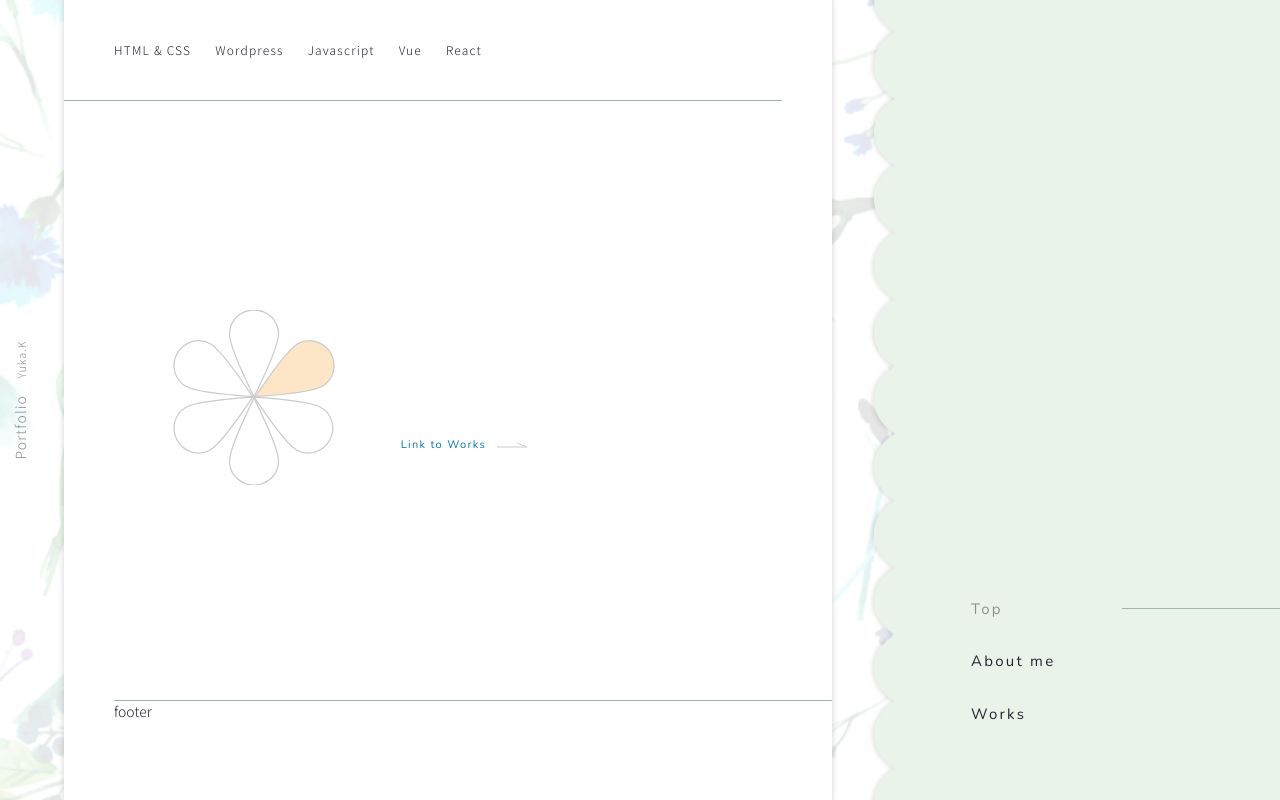
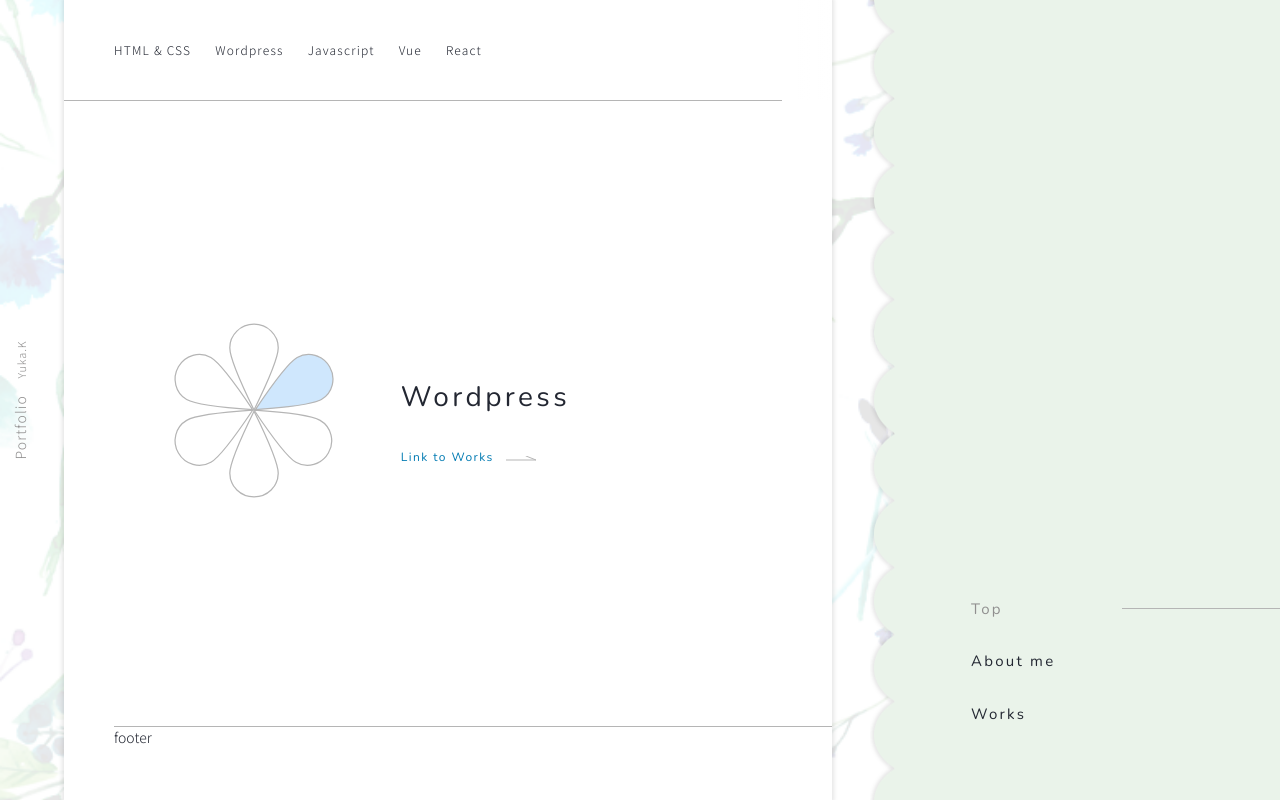
Before and after one commit to Fielsyuka/portfolio, a Vue app: page / in a window 1280 px wide. Built offline with nearby package versions, Linux system fonts and the light colour scheme.

Commit message:
トップのアニメーション

```diff
--- a/src/assets/scss/_mixin.scss
+++ b/src/assets/scss/_mixin.scss
@@ -15,7 +15,7 @@ $color-sub: #908f8f;
 $color-point: #4a7c7c;
 $color-theme: #325d80;
 $color-aside: #eaf3ea;
-$color-line: #a2b6a8;
+$color-line: #b5b5b5;
 $color-link: #007ab2;
 
 //ベースのフォントサイズ
--- a/src/assets/scss/layout.scss
+++ b/src/assets/scss/layout.scss
@@ -33,12 +33,11 @@
 .l-main {
   position: relative;
   display: flex;
-  align-items: center;
   justify-content: center;
   width: 100%;
   height: 100vh;
   padding-top: 80px;
-  // padding-bottom: 20px;
+  // padding-bottom: 60px;
   background: url("../images/flower_bg.png") no-repeat center center/cover fixed;
   z-index: 1000;
 }
@@ -47,7 +46,7 @@
   overflow-x: hidden;
   overflow-y: auto;
   width: 100%;
-  height: calc(100vh - 80px);
+  height: 100%;
   margin-right: $padding-sp;
   margin-left: $padding-sp;
   background: #fff;
@@ -57,7 +56,6 @@
 }
 
 .l-main__wrapper {
-  // height: calc(100vh - 80px);
 }
 
 .l-main__footer {
@@ -68,6 +66,7 @@
 .l-main__section {
   position: relative;
   width: 100%;
+  height: 100%;
   padding-top: 60px;
   padding-bottom: 60px;
 }
--- /dev/null
+++ b/src/components/TopCatch.vue
@@ -0,0 +1,213 @@
+<template>
+  <div class="top-catch">
+    <div class="top-catch__flower">
+      <svg :class="lists[0].class" viewBox="-1 -1 146 142" version="1.1" xmlns="http://www.w3.org/2000/svg" xmlns:xlink="http://www.w3.org/1999/xlink">
+        <g stroke="#b5b5b5" stroke-width="1" fill="none" fill-rule="evenodd">
+          <path d="M72.0143885,69.4964029 C85.1079137,42.8831365 91.6546763,26.0688453 91.6546763,19.0535295 C91.6546763,8.53055572 82.8614199,0 72.0143885,0 C61.1673571,0 52.3741007,8.53055572 52.3741007,19.0535295 C52.3741007,26.0688453 58.9208633,42.8831365 72.0143885,69.4964029 Z" fill="#F7D8E3" class="fl-html"></path>
+          <path d="M103.23741,86.618705 C116.330935,60.0054386 122.877698,43.1911475 122.877698,36.1758317 C122.877698,25.6528579 114.084441,17.1223022 103.23741,17.1223022 C92.3903787,17.1223022 83.5971223,25.6528579 83.5971223,36.1758317 C83.5971223,43.1911475 90.1438849,60.0054386 103.23741,86.618705 Z" transform="translate(103.237410, 51.870504) rotate(60.000000) translate(-103.237410, -51.870504)" fill="#9FD0FC" class="fl-wp"></path>
+          <path d="M102.230216,121.870504 C115.323741,95.2572372 121.870504,78.4429461 121.870504,71.4276302 C121.870504,60.9046564 113.077247,52.3741007 102.230216,52.3741007 C91.3831844,52.3741007 82.5899281,60.9046564 82.5899281,71.4276302 C82.5899281,78.4429461 89.1366906,95.2572372 102.230216,121.870504 Z" transform="translate(102.230216, 87.122302) scale(1, -1) rotate(60.000000) translate(-102.230216, -87.122302)" fill="#FFEBB2" class="fl-js"></path>
+          <path d="M72.0143885,140 C85.1079137,113.386734 91.6546763,96.5724425 91.6546763,89.5571266 C91.6546763,79.0341528 82.8614199,70.5035971 72.0143885,70.5035971 C61.1673571,70.5035971 52.3741007,79.0341528 52.3741007,89.5571266 C52.3741007,96.5724425 58.9208633,113.386734 72.0143885,140 Z" transform="translate(72.014388, 105.251799) scale(1, -1) translate(-72.014388, -105.251799)" fill="#ABECCF" class="fl-vue"></path>
+          <path d="M40.7913669,86.618705 C53.8848921,60.0054386 60.4316547,43.1911475 60.4316547,36.1758317 C60.4316547,25.6528579 51.6383983,17.1223022 40.7913669,17.1223022 C29.9443355,17.1223022 21.1510791,25.6528579 21.1510791,36.1758317 C21.1510791,43.1911475 27.6978417,60.0054386 40.7913669,86.618705 Z" transform="translate(40.791367, 51.870504) scale(-1, 1) rotate(60.000000) translate(-40.791367, -51.870504)" fill="#B8EAF8" class="fl-react"></path>
+          <path d="M40.7913669,121.870504 C53.8848921,95.2572372 60.4316547,78.4429461 60.4316547,71.4276302 C60.4316547,60.9046564 51.6383983,52.3741007 40.7913669,52.3741007 C29.9443355,52.3741007 21.1510791,60.9046564 21.1510791,71.4276302 C21.1510791,78.4429461 27.6978417,95.2572372 40.7913669,121.870504 Z" transform="translate(40.791367, 87.122302) scale(-1, -1) rotate(60.000000) translate(-40.791367, -87.122302)" class="fl-6"></path>
+        </g>
+      </svg>
+    </div>
+    <div class="top-catch__text">
+      <p class="top-catch__p">{{lists[0].name}}</p>
+      <router-link :to="lists[0].link">
+        Link to Works<svg class="c-arrow-link" width="50px" height="5px" xmlns="http://www.w3.org/2000/svg" xmlns:xlink="http://www.w3.org/1999/xlink">
+          <path d="M0 4 L30 4 L20 0" stroke="#b5b5b5" stroke-width="1" fill="none" stroke-linecap="square"></path>
+        </svg>
+      </router-link>
+    </div>
+  </div>
+</template>
+<script>
+  import anime from "animejs"
+
+export default {
+
+  name: 'TopCatch',
+
+  data() {
+    return {
+      lists: [
+        {
+          class: "is-html",
+          name: "HTML & CSS",
+          link: "/Works/HTML & CSS"
+        },
+        {
+          class: "is-wp",
+          name: "Wordpress",
+          link: "/Works/Wordpress"
+        },
+        {
+          class: "is-js",
+          name: "Javascript",
+          link: "/Works/Javascript"
+        },
+        {
+          class: "is-vue",
+          name: "Vue.js",
+          link: "/Works/Vue"
+        },
+        {
+          class: "is-react",
+          name: "react.js",
+          link: "/Works/React"
+        }
+      ],
+      currentId: 0,
+      currentName: "",
+      currentLink: "test"
+    }
+  },
+  watch: {
+
+  },
+  mounted() {
+    setInterval(() => {
+      this.updateList();
+    }, 5000);
+  },
+  methods: {
+    splitText(val) {
+      return val.replace(/\S/g, '<span class="js-move-letter">$&</span>');
+    },
+    updateList() {
+      this.lists.push(this.lists.shift());
+    },
+    fadeInOut() {
+      const target = '.top-catch__p .js-move-letter';
+      anime.timeline()
+        .add({
+          targets: target,
+          translateX: [40, 0],
+          translateZ: 0,
+          opacity: [0, 1],
+          easing: "easeOutExpo",
+          duration: 2000,
+          delay: (el, i) => 120 + 20 * i
+        }, ).add({
+          targets: target,
+          translateX: [0, -20],
+          opacity: [1, 0],
+          easing: "easeInExpo",
+          duration: 1600,
+          delay: (el, i) => 100 + 20 * i
+        });
+    }
+  }
+}
+</script>
+<style lang="scss" scoped>
+@import "../assets/scss/_mixin.scss";
+
+.top-catch {
+  position: relative;
+  width: 100%;
+  padding: 20px;
+  text-align: center;
+
+}
+
+.top-catch__flower {
+  width: 50%;
+  max-width: 180px;
+  margin: 0 auto;
+
+  svg {
+    max-width: 100%;
+
+    path {
+      fill-opacity: 0;
+    }
+    &.is-html path.fl-html {
+      animation: fill-show .2s linear 1 forwards;
+    }
+    &.is-wp path.fl-wp {
+      animation: fill-show .2s linear 1 forwards;
+    }
+    &.is-js path.fl-js {
+      animation: fill-show .2s linear 1 forwards;
+    }
+    &.is-vue path.fl-vue {
+      animation: fill-show .2s linear 1 forwards;
+    }
+    &.is-react path.fl-react {
+      animation: fill-show .2s linear 1 forwards;
+    }
+  }
+}
+
+.top-catch__text {
+  display: flex;
+  flex-direction: column;
+  justify-content: space-around;
+  margin-top: 20px;
+  line-height: 1;
+
+  p {
+    // text-shadow: 3px 3px 2px rgba(165, 214, 16, 0.5);
+    color: $color-base;
+    font-family: $accent-font;
+    font-size: rem(18);
+    font-weight: 300;
+    letter-spacing: .12em;
+  }
+
+  a {
+    display: block;
+    margin-top: 40px;
+    font-family: $accent-font;
+    font-size: rem(12);
+    font-weight: 300;
+    letter-spacing: .12em;
+    text-align: right;
+  }
+}
+
+
+@include media-breakpoint-up-md {
+  .top-catch {
+    display: flex;
+    align-items: center;
+
+    padding: 50px;
+  }
+
+  .top-catch__text {
+    width: 70%;
+    margin-left: 10%;
+    text-align: left;
+
+    a {
+      text-align: left;
+    }
+
+  }
+}
+
+@include media-breakpoint-up-lg {
+  .top-catch {
+    padding: 50px;
+
+    // margin-left: -($padding-pc);
+    .top-catch__text {
+      p {
+        font-size: rem(28);
+      }
+    }
+  }
+}
+@keyframes fill-show {
+  0% {
+    fill-opacity: 0;
+  }
+  100% {
+    fill-opacity: 1;
+  }
+
+}
+</style>
--- a/src/views/Index.vue
+++ b/src/views/Index.vue
@@ -4,10 +4,11 @@
       <main-nav></main-nav>
     </div>
     <div class="l-main__section l-wrap">
-      <div class="top-catch">
+      <top-catch></top-catch>
+<!--       <div class="top-catch">
         <div class="top-catch__flower">
-          <svg viewBox="0 0 144 140" version="1.1" xmlns="http://www.w3.org/2000/svg" xmlns:xlink="http://www.w3.org/1999/xlink">
-            <g stroke="#ccc" stroke-width="1" fill="none" fill-rule="evenodd">
+          <svg viewBox="-1 -1 146 142" version="1.1" xmlns="http://www.w3.org/2000/svg" xmlns:xlink="http://www.w3.org/1999/xlink">
+            <g stroke="#b5b5b5" stroke-width="1" fill="none" fill-rule="evenodd">
               <path d="M72.0143885,69.4964029 C85.1079137,42.8831365 91.6546763,26.0688453 91.6546763,19.0535295 C91.6546763,8.53055572 82.8614199,0 72.0143885,0 C61.1673571,0 52.3741007,8.53055572 52.3741007,19.0535295 C52.3741007,26.0688453 58.9208633,42.8831365 72.0143885,69.4964029 Z"></path>
               <path d="M72.0143885,140 C85.1079137,113.386734 91.6546763,96.5724425 91.6546763,89.5571266 C91.6546763,79.0341528 82.8614199,70.5035971 72.0143885,70.5035971 C61.1673571,70.5035971 52.3741007,79.0341528 52.3741007,89.5571266 C52.3741007,96.5724425 58.9208633,113.386734 72.0143885,140 Z" transform="translate(72.014388, 105.251799) scale(1, -1) translate(-72.014388, -105.251799) "></path>
               <path d="M103.23741,86.618705 C116.330935,60.0054386 122.877698,43.1911475 122.877698,36.1758317 C122.877698,25.6528579 114.084441,17.1223022 103.23741,17.1223022 C92.3903787,17.1223022 83.5971223,25.6528579 83.5971223,36.1758317 C83.5971223,43.1911475 90.1438849,60.0054386 103.23741,86.618705 Z" fill="#FCE6C7" transform="translate(103.237410, 51.870504) rotate(60.000000) translate(-103.237410, -51.870504) "></path>
@@ -21,12 +22,11 @@
           <p class="top-catch__p" v-html="currentCatch"></p>
           <router-link to="">
             Link to Works<svg class="c-arrow-link" width="50px" height="5px" xmlns="http://www.w3.org/2000/svg" xmlns:xlink="http://www.w3.org/1999/xlink">
-              <path d="M0 4 L30 4 L20 0" stroke="#ccc" stroke-width="1" fill="none" stroke-linecap="square"></path>
+              <path d="M0 4 L30 4 L20 0" stroke="#b5b5b5" stroke-width="1" fill="none" stroke-linecap="square"></path>
             </svg>
           </router-link>
         </div>
-      </div>
-      <!-- <p class="top-paragraph">初めまして、ゆかです。<br>まずは<router-link to="/About-me">自己紹介</router-link>をさせてください :)</p> -->
+      </div> -->
       <!-- <pagination prev="none" next="/About-me"></pagination> -->
     </div>
     <div class="l-main__footer l-wrap">
@@ -38,11 +38,13 @@
 <script>
 import anime from "animejs"
 import MainNav from '@/components/MainNav.vue'
+import TopCatch from '@/components/TopCatch.vue'
 
 export default {
   name: 'Index',
   components: {
-    MainNav
+    MainNav,
+    TopCatch
   },
   data() {
     return {
@@ -59,9 +61,9 @@ export default {
     }
   },
   mounted() {
-    this.updateCatch();
+    // this.updateCatch();
     setInterval(() => {
-      this.updateCatch();
+      // this.updateCatch();
     }, 5000);
   },
   methods: {
@@ -93,7 +95,7 @@ export default {
           translateX: [0, -20],
           opacity: [1, 0],
           easing: "easeInExpo",
-          duration: 2000,
+          duration: 1600,
           delay: (el, i) => 100 + 20 * i
         });
     }
@@ -110,6 +112,9 @@ export default {
   flex-direction: column;
   justify-content: space-between;
   height: 100%;
+  .l-main__section {
+    display: flex;
+  }
 }
 
 .top-catch {
@@ -151,7 +156,7 @@ export default {
     margin-top: 40px;
     // color: $color-link;
     font-family: $accent-font;
-    font-size: rem(11);
+    font-size: rem(12);
     font-weight: 300;
     letter-spacing: .12em;
     text-align: right;
```
